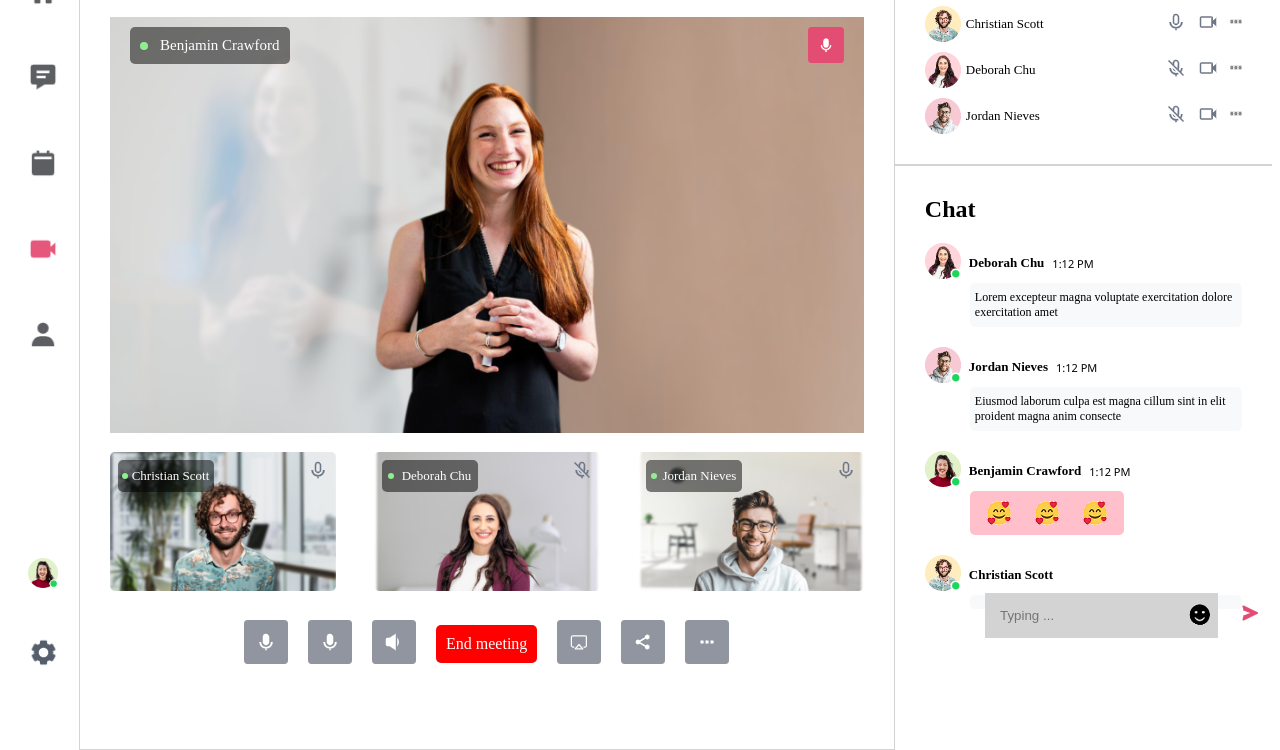
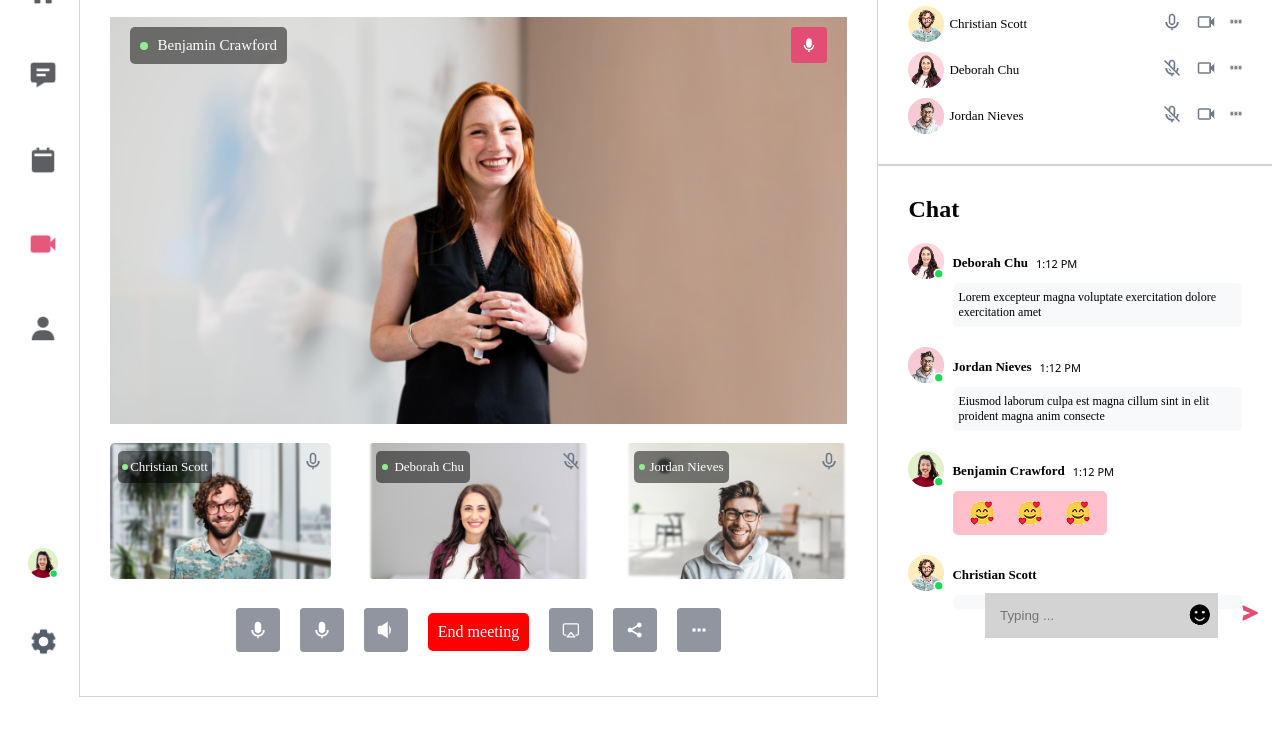
Before and after one commit to NguyenThanhNhut13/NguyenThanhNhut_21140001, a plain HTML site: page Tuan5/index.html in a window 1280 px wide. Shown: the part 120-870 px from the top of the page. After the commit the page ends 825 px from the top, so only its background shows below. Drawn offline with Linux system fonts and the light colour scheme.

Commit message:
edit file style.css

```diff
--- a/Tuan5/style.css
+++ b/Tuan5/style.css
@@ -1,12 +1,10 @@
 #wrapper_meeting {
     display: flex;
-    max-width: 100%;
-    height: 100vh;
+    height: 100%;
 }
 
 #navigation-bar {
     width: 4%;
-    height: 100%;
     display: flex;
     flex-direction: column;
     justify-content: space-between;
@@ -41,8 +39,7 @@
 #content {
     padding: 30px;
     border: 1px solid lightgray;
-    width: 64%;
-    height: 100%;
+    width: 60%;
 }
 
 #title {
@@ -114,12 +111,11 @@
 
 #main_image {
     position: relative;
-    /* max-height: 50%; */
 }
 
 #big_image {
     max-width: 100%;
-    /* max-height: 100%; */
+    height: 100%;
 }
 
 #mic_image {
@@ -226,8 +222,6 @@
 
 #participant {
     width: 32%;
-    height: 100%;
-    /* border: 2px solid red; */
 }
 
     /* Participant top */
```
